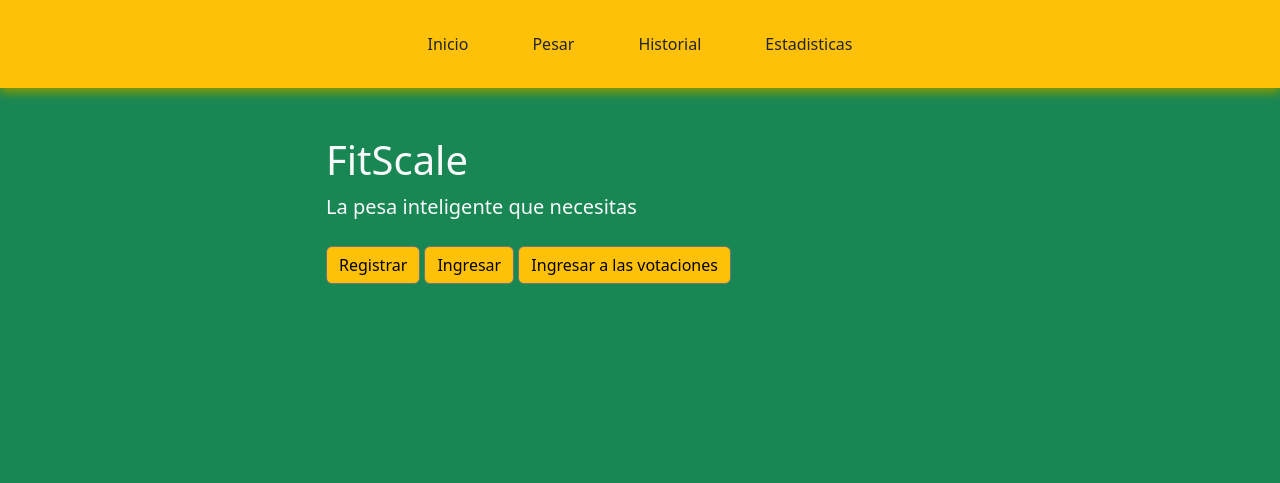
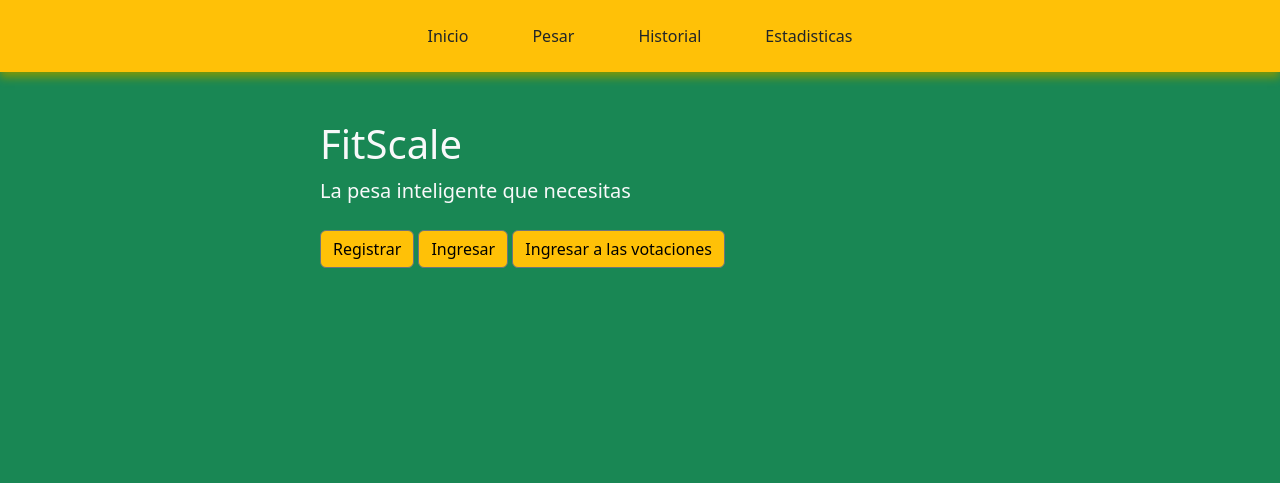
Before and after one commit to mortalo10/FitScale1.0, a Node server app: page /index in a window 1280 px wide. Shown: the top 483 px of the page. Run offline with Node 20, Linux system fonts and the light colour scheme; some libraries are stand-ins or nearby versions.

Commit message:
"Termine" el index

```diff
--- a/views/layouts/index.hbs
+++ b/views/layouts/index.hbs
@@ -7,7 +7,7 @@
     </head>
     <body class="bg-success text-light">
         {{> barrita_de_arriba}}
-        <div class="row py-lg-5 bg-success">
+        <div class="py-lg-5 bg-success">
             <div class="col-lg-6 col-md-8 mx-auto">
                 <h1 class="fw-light">FitScale</h1>
                 <p class="lead text-ligth">La pesa inteligente que necesitas</p>
--- a/views/partials/barrita_de_arriba.hbs
+++ b/views/partials/barrita_de_arriba.hbs
@@ -20,8 +20,7 @@
 
     </style>
 </head>
-
-<div class="div1 bg-warning p-3 custom-shadow">
+<div class="div1 bg-warning p-2 custom-shadow">
   <div>
     <header class="d-flex flex-wrap align-items-center justify-content-center py-2 navbar-brand">
       <ul class="nav col-12 col-md-auto mb-2 justify-content-center mb-md-0">
```
